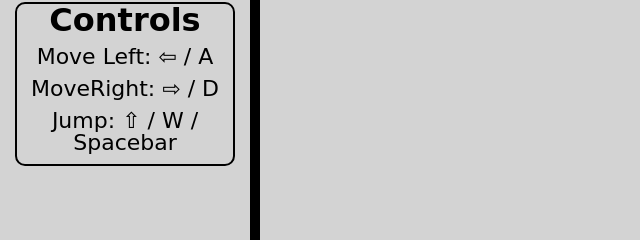
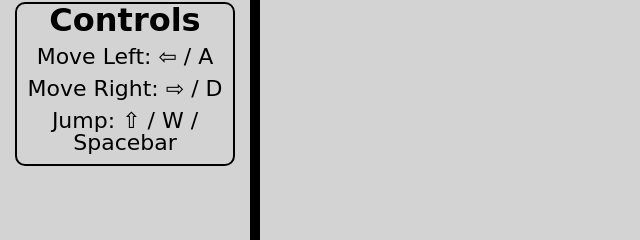
Before and after one commit to tylerreichle/mario_js, a website: page index.html in a window 1280 px wide. Shown: the part 312-552 px from the top of the page, 0-640 px from the left. Drawn offline with Linux system fonts and the light colour scheme; a web font is replaced by a local one.

Commit message:
Actually fix typo

```diff
--- a/index.html
+++ b/index.html
@@ -34,7 +34,7 @@
       <div class="controls">
         <h2>Controls</h2>
         <h3>Move Left: &#8678; / A</h3>
-        <h3>MoveRight: &#8680; / D</h3>
+        <h3>Move Right: &#8680; / D</h3>
         <h3>Jump: &#8679; / W / Spacebar</h3>
       </div>
 
```
